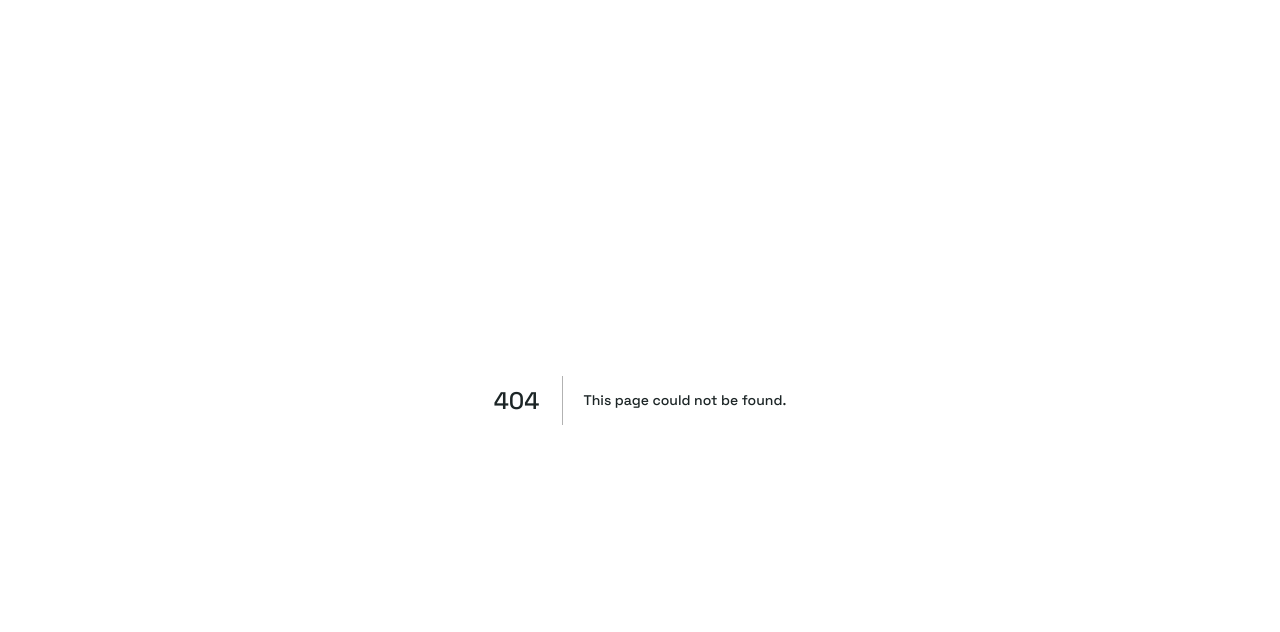
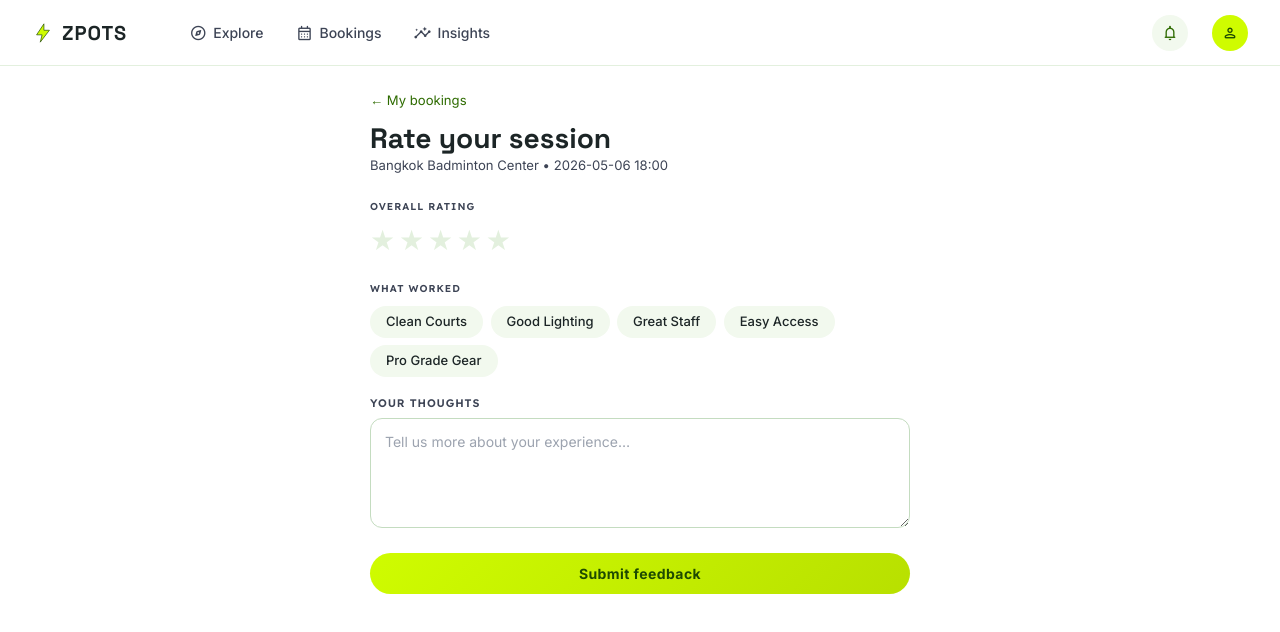
Before and after one commit to QuadrupleBeansStars/zpots, a Next.js app in the folder apps/web/: page /player/bookings/ZP-90001/feedback in a window 1280 px wide. Before the commit this address had no page. Shown: the top 632 px of the page. Built offline with nearby package versions, Linux system fonts and the light colour scheme.

Commit message:
feat(web): feedback page with star rating + tag picker
Submit logs to console (Phase 4 will POST /api/feedback). Submit
disabled until rating > 0.

```diff
--- /dev/null
+++ b/apps/web/app/player/bookings/[txnId]/feedback/page.tsx
@@ -0,0 +1,76 @@
+'use client';
+import { useState } from 'react';
+import Link from 'next/link';
+import { useParams } from 'next/navigation';
+import { useBookingStore } from '@/lib/booking-store';
+import { SEEDED_BOOKINGS } from '@/lib/mock-data';
+import { StarRating } from '@/components/player/StarRating';
+import { FeedbackTagPicker } from '@/components/player/FeedbackTagPicker';
+import { Button } from '@/components/Button';
+import { Eyebrow } from '@/components/Tags';
+
+export default function FeedbackPage() {
+  const params = useParams<{ txnId: string }>();
+  const storeBookings = useBookingStore((s) => s.bookings);
+  const booking = [...storeBookings, ...SEEDED_BOOKINGS].find((b) => b.txn_id === params.txnId);
+
+  const [rating, setRating] = useState(0);
+  const [tags, setTags] = useState<string[]>([]);
+  const [text, setText] = useState('');
+  const [submitted, setSubmitted] = useState(false);
+
+  if (!booking) {
+    return (
+      <div className="text-center py-10">
+        <h1 className="font-display text-xl">Booking not found</h1>
+        <Link href="/player/bookings" className="text-zpots-moss text-sm mt-2 inline-block">← My bookings</Link>
+      </div>
+    );
+  }
+
+  function submit(e: React.FormEvent) {
+    e.preventDefault();
+    console.info('[feedback]', { txn_id: booking!.txn_id, rating, tags, text });
+    setSubmitted(true);
+  }
+
+  return (
+    <div className="max-w-xl mx-auto">
+      <Link href="/player/bookings" className="text-sm text-zpots-moss">← My bookings</Link>
+      <h1 className="font-display text-3xl font-bold mt-3">Rate your session</h1>
+      <p className="text-sm text-zpots-muted">{booking.court_name} • {booking.date} {booking.time_start}</p>
+
+      {submitted ? (
+        <div className="zpots-card-lime p-6 mt-6 text-center">
+          <div className="text-3xl">🙌</div>
+          <h2 className="font-display font-bold text-lg mt-2">Thanks for your feedback!</h2>
+          <Link href="/player/bookings" className="text-sm text-zpots-forest font-semibold mt-3 inline-block">Back to bookings</Link>
+        </div>
+      ) : (
+        <form onSubmit={submit} className="space-y-5 mt-5">
+          <div>
+            <Eyebrow>OVERALL RATING</Eyebrow>
+            <div className="mt-2"><StarRating value={rating} onChange={setRating} /></div>
+          </div>
+          <div>
+            <Eyebrow>WHAT WORKED</Eyebrow>
+            <div className="mt-2"><FeedbackTagPicker selected={tags} onToggle={(t) => setTags((s) => s.includes(t) ? s.filter((x) => x !== t) : [...s, t])} /></div>
+          </div>
+          <div>
+            <label className="field-label">YOUR THOUGHTS</label>
+            <textarea
+              className="field-input"
+              rows={4}
+              value={text}
+              onChange={(e) => setText(e.target.value)}
+              placeholder="Tell us more about your experience…"
+            />
+          </div>
+          <Button variant="primary" type="submit" className="w-full justify-center" disabled={rating === 0}>
+            Submit feedback
+          </Button>
+        </form>
+      )}
+    </div>
+  );
+}
--- /dev/null
+++ b/apps/web/components/player/FeedbackTagPicker.tsx
@@ -0,0 +1,25 @@
+'use client';
+
+const TAGS = ['Clean Courts', 'Good Lighting', 'Great Staff', 'Easy Access', 'Pro Grade Gear'];
+
+type Props = { selected: string[]; onToggle: (tag: string) => void };
+
+export function FeedbackTagPicker({ selected, onToggle }: Props) {
+  return (
+    <div className="flex flex-wrap gap-2">
+      {TAGS.map((t) => {
+        const isOn = selected.includes(t);
+        return (
+          <button
+            key={t}
+            type="button"
+            onClick={() => onToggle(t)}
+            className={`chip ${isOn ? 'chip-selected' : 'chip-default'}`}
+          >
+            {t}
+          </button>
+        );
+      })}
+    </div>
+  );
+}
--- /dev/null
+++ b/apps/web/components/player/StarRating.tsx
@@ -0,0 +1,27 @@
+'use client';
+import { useState } from 'react';
+
+type Props = { value: number; onChange: (n: number) => void };
+
+export function StarRating({ value, onChange }: Props) {
+  const [hover, setHover] = useState(0);
+  return (
+    <div className="flex gap-1 text-3xl" onMouseLeave={() => setHover(0)}>
+      {[1, 2, 3, 4, 5].map((n) => {
+        const filled = (hover || value) >= n;
+        return (
+          <button
+            key={n}
+            type="button"
+            onClick={() => onChange(n)}
+            onMouseEnter={() => setHover(n)}
+            className={filled ? 'text-zpots-lime drop-shadow' : 'text-zpots-mint'}
+            aria-label={`${n} star${n > 1 ? 's' : ''}`}
+          >
+            ★
+          </button>
+        );
+      })}
+    </div>
+  );
+}
```
